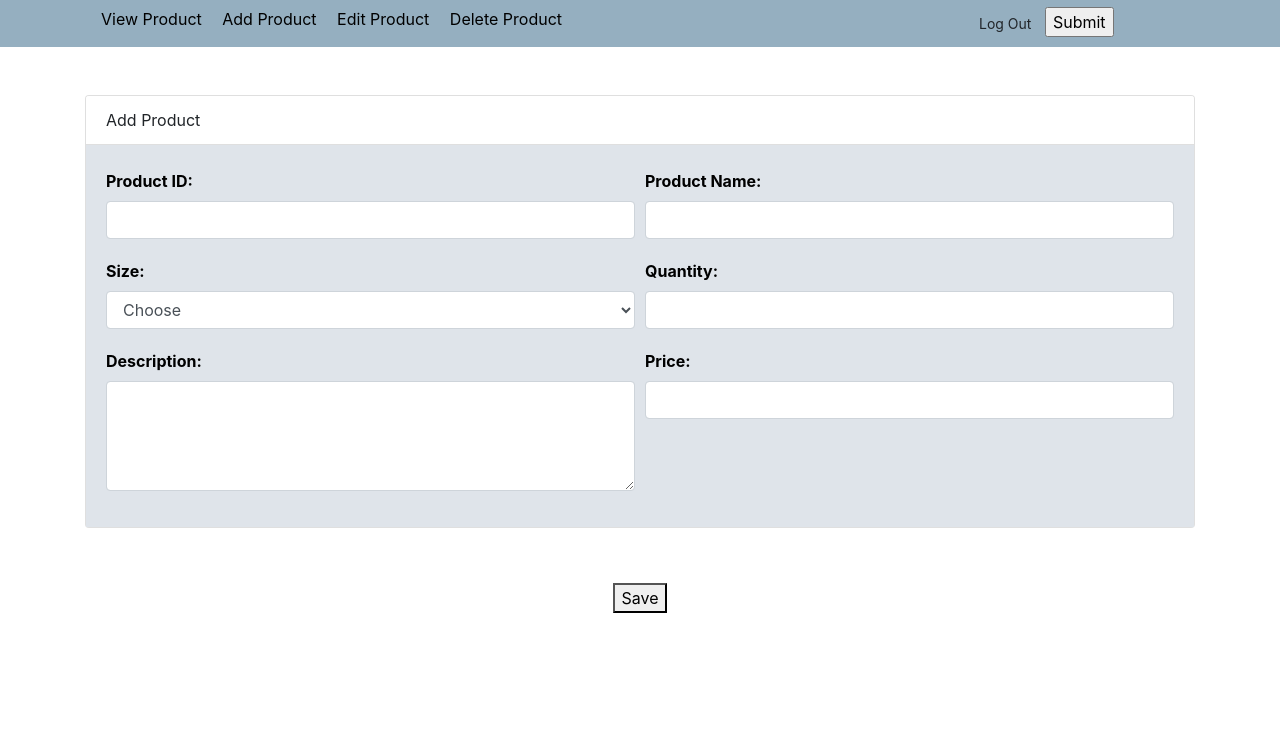
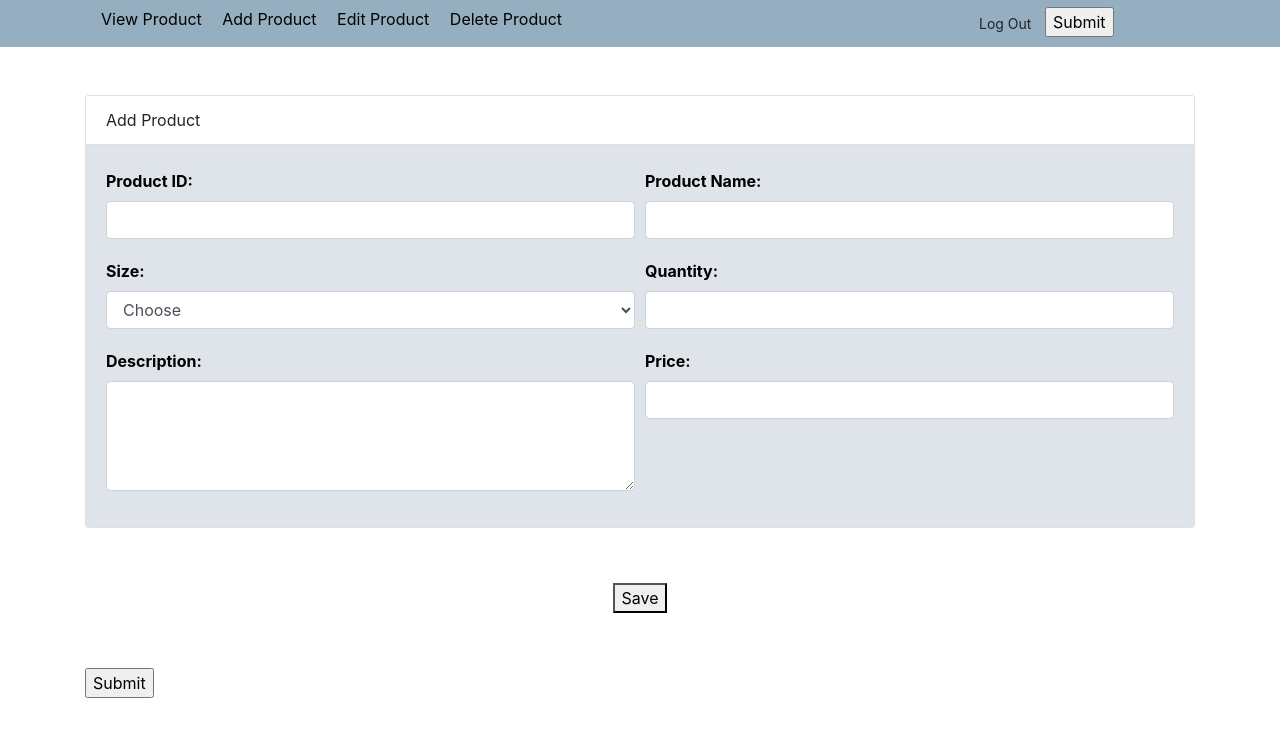
Before and after one commit to muhdsyahir/first_database-, a PHP site: page /Addproduct3.php in a window 1280 px wide. Shown: the part 57-800 px from the top of the page. Run offline with PHP 8.4, Linux system fonts and the light colour scheme.

Commit message:
Update Addproduct3.php

```diff
--- a/Addproduct3.php
+++ b/Addproduct3.php
@@ -79,7 +79,8 @@
 			</div>
 		</blockquote>
 		<div class="center">
-					<a href="../logout.php" style="color:white"><button class="btn-1"><h7>Save</h7></button></a></div>
+					<style="color:white"><button class="btn-1"><h7>Save</h7></button></a></div>
+					<input type="submit" class = "btn-1"
 	</div>
 </div>
 </div>
```
